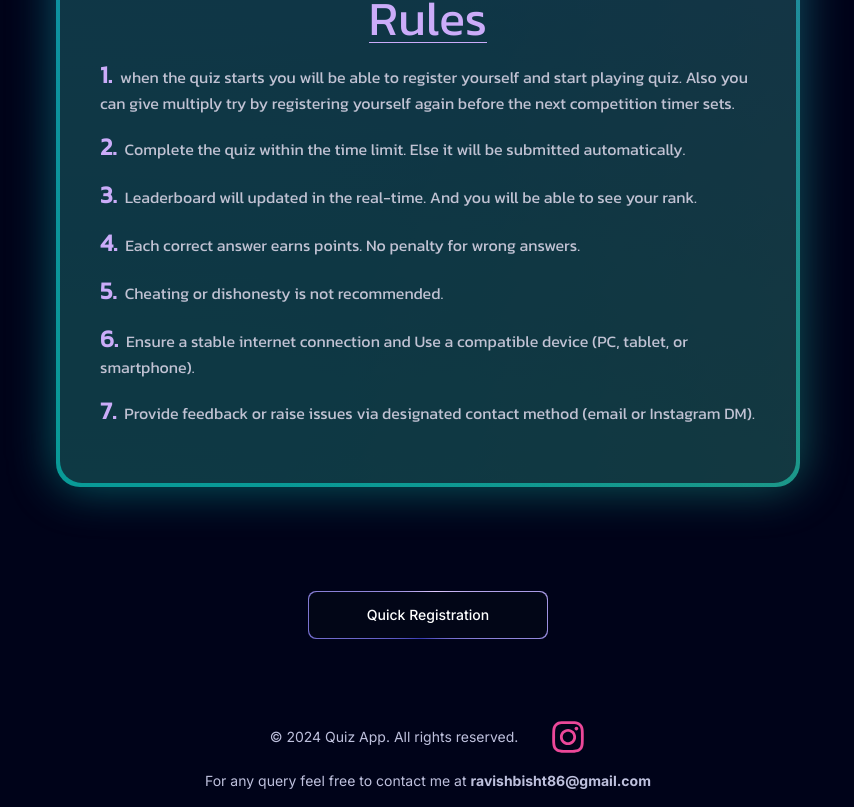
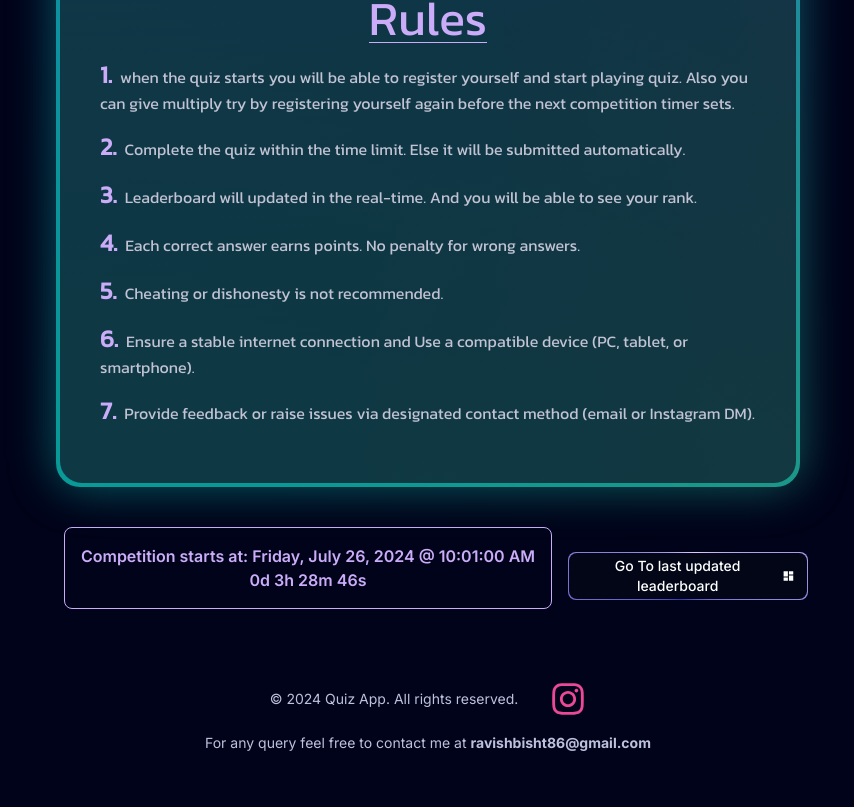
Before and after one commit to imadityaxd/web-dev-quiz-competition-next, a Next.js app: page /start-quiz in a window 1280 px wide. Shown: the part 432-1239 px from the top of the page, without its empty margins (212-1066 px from the left). After the commit the page ends 1201 px from the top, so only its background shows below. Built offline with nearby package versions, Linux system fonts and the light colour scheme.

Commit message:
ui ux improvements

```diff
--- a/src/app/about-competition/page.tsx
+++ b/src/app/about-competition/page.tsx
@@ -25,7 +25,7 @@ export default function About() {
           />
         </Link>
       </div>
-      <Link href="/leaderboard">
+      <Link href="/leaderboard" className="mt-6">
           <MagicButton
             title="Go To last updated leaderboard"
             icon={<MdDashboard/>}
--- a/src/app/layout.tsx
+++ b/src/app/layout.tsx
@@ -32,7 +32,7 @@ export default function RootLayout({
   return (
     <html lang="en" suppressHydrationWarning>
       <body
-        className={`${inter.className} ${play_fair_display_init.variable} ${kanit.variable}`}
+        className={`${inter.className} ${play_fair_display_init.variable} ${kanit.variable} bg-black-100`}
       >
         <ThemeProvider
           attribute="class"
--- a/src/app/leaderboard/page.tsx
+++ b/src/app/leaderboard/page.tsx
@@ -4,6 +4,8 @@ import React, { useEffect, useState } from "react";
 import axios from "axios";
 import { showToast } from "@/helpers/toastModifier/modifyToast";
 import { FaSpinner } from "react-icons/fa";
+import Link from "next/link";
+import MagicButton from "@/components/ui/MagicButton";
 
 interface User {
   userId: string;
@@ -16,6 +18,10 @@ const Leaderboard: React.FC = () => {
   const [leaderboard, setLeaderboard] = useState<User[]>([]);
   const [loading, setLoading] = useState<boolean>(true);
   const [error, setError] = useState<string | null>(null);
+  const [latestScore, setLatestScore] = useState<{
+    selectedOptions: Record<number, string>;
+    score: number;
+  } | null>(null);
 
   useEffect(() => {
     const fetchLeaderboard = async () => {
@@ -33,6 +39,14 @@ const Leaderboard: React.FC = () => {
     fetchLeaderboard();
   }, []);
 
+  //fetching score from local storage
+  useEffect(() => {
+    // Retrieve the score from localStorage
+    const storedScore = localStorage.getItem("latestScore");
+    if (storedScore) {
+      setLatestScore(JSON.parse(storedScore));
+    }
+  }, []);
   if (loading) {
     return (
       <div className="flex items-center justify-center h-screen bg-gray-900 text-white">
@@ -53,11 +67,18 @@ const Leaderboard: React.FC = () => {
   // }
 
   return (
-    <div className="h-screen p-4 bg-black-100 text-white overflow-auto">
+    <>
+      <div className="h-screen p-4 bg-black-100 text-white overflow-auto text-center">
         <h2 className="text-2xl font-bold mb-8 text-center pt-32 text-purple">
           Leaderboard
         </h2>
-      <div className="max-w-4xl mx-auto px-4 py-6 bg-gray-700 rounded-lg shadow-lg">
+
+        <div className="max-w-4xl mx-auto px-4 py-6 bg-gray-700 rounded-lg shadow-lg mb-8">
+          {latestScore && (
+            <p className="text-lg sm:text-xl mt-1 font-semibold text-purple">
+              Your Last Score: {latestScore.score}
+            </p>
+          )}
           <div className="overflow-x-auto">
             <table className="w-full border-collapse table-auto">
               <thead>
@@ -101,6 +122,13 @@ const Leaderboard: React.FC = () => {
           </div>
         </div>
       </div>
+      <div className="text-center">
+      <Link href="/start-quiz" className="mt-14 text-center">
+        <MagicButton title="Play-Again" icon={""} position="right" />
+      </Link>
+
+      </div>
+    </>
   );
 };
 
--- a/src/app/loading.tsx
+++ b/src/app/loading.tsx
@@ -4,7 +4,7 @@ import { FaSpinner } from 'react-icons/fa';
 
 const Loading: React.FC = () => {
   return (
-    <div className="flex items-center justify-center min-h-screen bg-gray-900 text-white">
+    <div className="flex items-center justify-center min-h-screen bg-black-100 text-white">
       <div className="flex flex-col items-center">
         <FaSpinner className="animate-spin text-6xl mb-4" />
         <h1 className="text-xl font-semibold">Loading...</h1>
--- a/src/app/results/page.tsx
+++ b/src/app/results/page.tsx
@@ -1,7 +1,7 @@
 // app/results/page.tsx
 "use client";
 
-import React from "react";
+import React, { useEffect } from "react";
 import { useRouter } from "next/navigation";
 import { Prism as SyntaxHighlighter } from "react-syntax-highlighter";
 import { dracula } from "react-syntax-highlighter/dist/esm/styles/prism";
@@ -32,6 +32,11 @@ type ResultsPageProps = {
 const ResultsPage: React.FC<ResultsPageProps> = ({ searchParams }) => {
   const selectedOptions = JSON.parse(searchParams.selectedOptions || "{}") as Record<number, string>;
   const score = parseInt(searchParams.score, 10);
+
+  useEffect(() => {
+    // Store the score in localStorage
+    localStorage.setItem("latestScore", JSON.stringify({ selectedOptions, score }));
+  }, [selectedOptions, score]);
 
   return (
     <div className="min-h-screen bg-black-100 text-gray-100 py-36 md:px-8 lg:px-12">
--- a/src/app/start-quiz/page.tsx
+++ b/src/app/start-quiz/page.tsx
@@ -5,6 +5,9 @@ import Image from "next/image";
 import { cn } from "@/utils/cn";
 import { FaCheckCircle } from "react-icons/fa";
 import TimeUntilCompetition from "@/components/TimeLeft";
+import Link from "next/link";
+import MagicButton from "@/components/ui/MagicButton";
+import { MdDashboard } from "react-icons/md";
 
 export default function page() {
   return (
@@ -77,8 +80,16 @@ export default function page() {
           </div>
         </BackgroundGradient>
       </div>
-      <div className="">
+
+      <div className="flex justify-center items-center flex-wrap pb-10">
         <TimeUntilCompetition />
+        <Link href="/leaderboard">
+          <MagicButton
+            title="Go To last updated leaderboard"
+            icon={<MdDashboard />}
+            position="right"
+          />
+        </Link>
       </div>
     </>
   );
--- a/src/components/TimeLeft.tsx
+++ b/src/components/TimeLeft.tsx
@@ -19,7 +19,7 @@ const TimeUntilCompetition: React.FC = () => {
   useEffect(() => {
     const updateTimer = () => {
       const now = new Date();
-      const nextCompetitionUTC = getCompetitionTimeUTC(5, 11, 30); // Competition set for Sunday at 21:30 IST
+      const nextCompetitionUTC = getCompetitionTimeUTC(5, 15, 31); // Competition set for Sunday at 21:30 IST
       const timeZone = Intl.DateTimeFormat().resolvedOptions().timeZone; // Get the user's time zone dynamically
       console.log("use Zone: ", timeZone);
       const dateFormat = "eeee, MMMM d, yyyy @ hh:mm:ss a";
@@ -69,7 +69,7 @@ const TimeUntilCompetition: React.FC = () => {
   }, [router, setTimerEnded, timerEnded]);
 
   return (
-    <div className="bg-black-100 flex justify-center items-center py-16 p-4 text-center">
+    <div className="bg-black-100 flex justify-center items-center pt-10 p-4 text-center">
       {timerEnded ? (
         <Link href="/register" className="w-full">
           <MagicButton title="Quick Registration" icon="" position="" />
```
Lines whose indentation alone changed are shown as unchanged.
